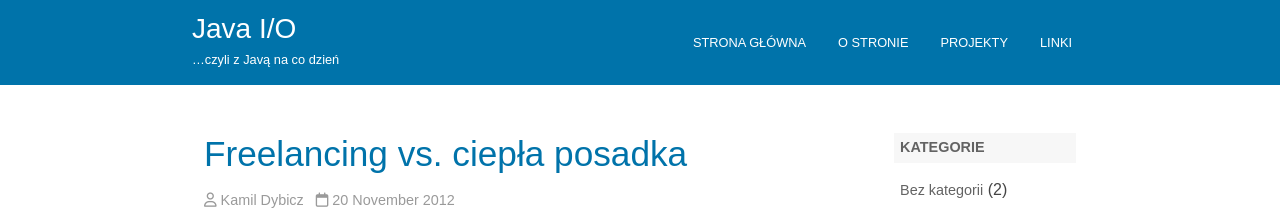
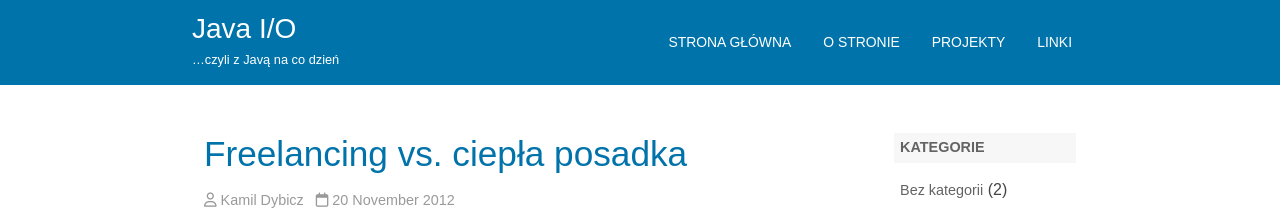
Before and after one commit to kdybicz/kdybicz.github.io, a Jekyll site: the page built from index.html, in a window 1280 px wide. Shown: the top 220 px of the page. Built offline with Jekyll 4.4.1, drawn with Linux system fonts in a browser that asks for light colours; some web fonts are replaced; the list of posts is cut into pages by our own code.

Commit message:
Update blog.css

```diff
--- a/assets/css/blog.css
+++ b/assets/css/blog.css
@@ -75,7 +75,7 @@ a:hover {
 }
 
 .menu-item {
-  font-size: 0.8rem;
+  font-size: 0.87rem;
 }
 
 
```
